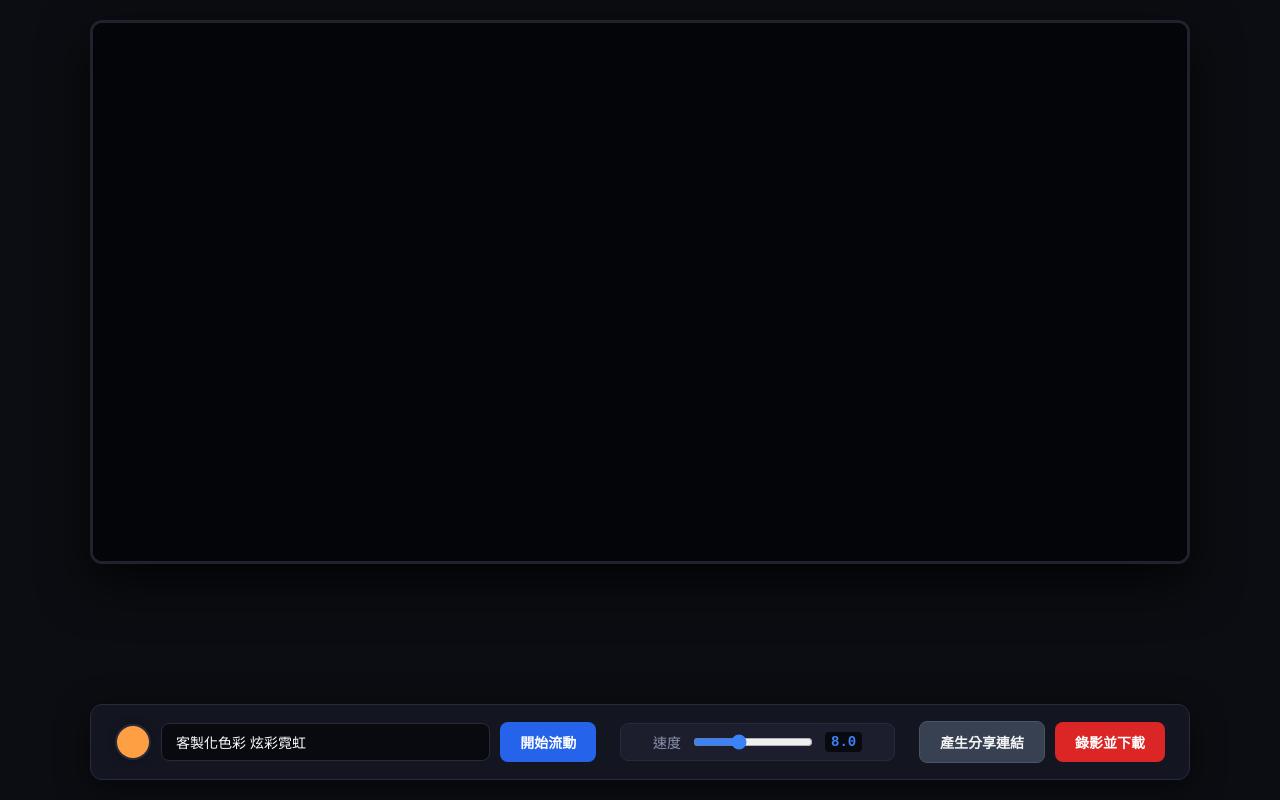
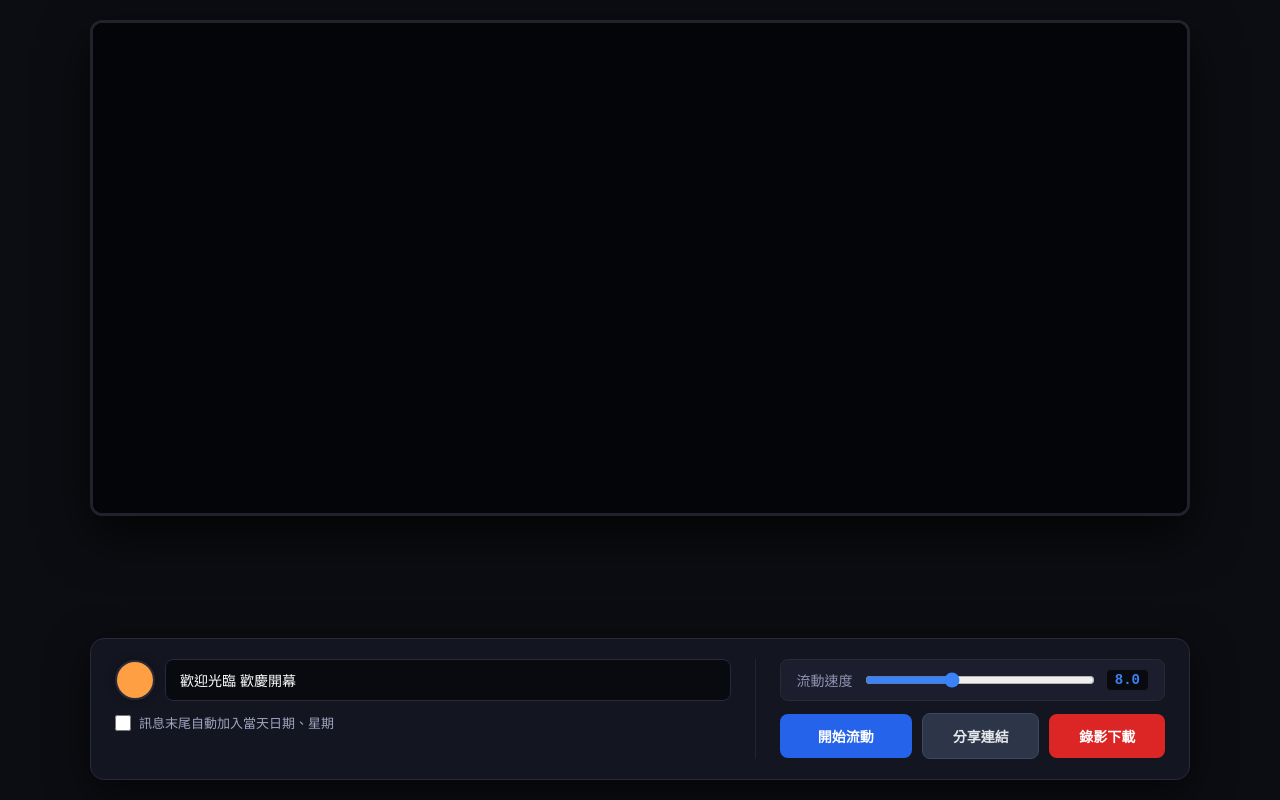
Before and after one commit to kuochili-ops/Marble-message, a plain HTML site: page index.html in a window 1280 px wide. Drawn offline with Linux system fonts and the light colour scheme.

Commit message:
Update index.html

```diff
--- a/index.html
+++ b/index.html
@@ -3,7 +3,7 @@
 <head>
     <meta charset="UTF-8">
     <meta name="viewport" content="width=device-width, initial-scale=1.0">
-    <title>32x32 高精細點陣彈珠跑馬燈 (繽紛色彩版)</title>
+    <title>32x32 高精細點陣彈珠跑馬燈 (智能日期排版優化版)</title>
     <style>
         * {
             box-sizing: border-box;
@@ -27,7 +27,7 @@
         .canvas-container {
             width: 100%;
             max-width: 1100px;
-            max-height: 68vh;
+            max-height: 62vh;
             aspect-ratio: 16 / 9;
             background: #040508;
             box-shadow: 0 20px 50px rgba(0,0,0,0.7);
@@ -45,38 +45,43 @@
             display: block;
         }
 
-        /* 現代化置底控制面板 */
+        /* 👑 全新優化：現代化高質感雙區塊控制面板 */
         .controls {
             width: 100%;
             max-width: 1100px;
             background: #131520;
             border: 1px solid #282a3a;
-            padding: 16px 24px;
-            border-radius: 12px;
-            display: flex;
-            align-items: center;
-            justify-content: space-between;
+            padding: 20px 24px;
+            border-radius: 14px;
+            display: grid;
+            grid-template-columns: 1.8fr 1.2fr; /* 黃金比例分配左、右大區塊 */
             gap: 24px;
             margin-top: 16px;
-            box-shadow: 0 8px 32px rgba(0, 0, 0, 0.5);
+            box-shadow: 0 12px 40px rgba(0, 0, 0, 0.6);
         }
 
-        /* 純分享模式隱藏介面 */
+        /* 純分享模式完全隱藏介面 */
         .controls.pure-mode {
             display: none !important;
         }
 
-        /* 左側：輸入與顏色群組 */
-        .input-section {
+        /* 左側大區塊：內容管理區（垂直排列） */
+        .control-left {
+            display: flex;
+            flex-direction: column;
+            gap: 12px;
+        }
+
+        /* 左上：文字與顏色輸入列 */
+        .input-row {
             display: flex;
             align-items: center;
             gap: 10px;
-            flex: 2;
-            min-width: 350px;
+            width: 100%;
         }
         input[type="text"] {
             flex: 1;
-            padding: 10px 14px;
+            padding: 12px 14px;
             font-size: 14px;
             border: 1px solid #282a3a;
             background: #090a10;
@@ -93,8 +98,8 @@
         /* 精緻的圓形色彩選擇器 */
         .color-picker-wrapper {
             position: relative;
-            width: 36px;
-            height: 36px;
+            width: 40px;
+            height: 40px;
             border-radius: 50%;
             border: 2px solid #282a3a;
             overflow: hidden;
@@ -111,86 +116,123 @@
             position: absolute;
             top: -5px;
             left: -5px;
-            width: 46px;
-            height: 46px;
+            width: 50px;
+            height: 50px;
             cursor: pointer;
             border: none;
             background: transparent;
         }
 
-        /* 中間：速度控制群組 */
-        .slider-section {
+        /* 左下：附加選項區 */
+        .options-row {
+            display: flex;
+            align-items: center;
+            gap: 16px;
+        }
+        .checkbox-label {
+            display: flex;
+            align-items: center;
+            gap: 8px;
+            color: #a0a5c0;
+            font-size: 13px;
+            cursor: pointer;
+            user-select: none;
+            transition: color 0.2s;
+        }
+        .checkbox-label:hover {
+            color: #fff;
+        }
+        .checkbox-label input[type="checkbox"] {
+            width: 16px;
+            height: 16px;
+            accent-color: #3b82f6;
+            cursor: pointer;
+        }
+
+        /* 右側大區塊：物理參數與系統動作 */
+        .control-right {
+            display: flex;
+            flex-direction: column;
+            justify-content: space-between;
+            gap: 12px;
+            border-left: 1px solid #222435;
+            padding-left: 24px;
+        }
+
+        /* 速度調節列 */
+        .slider-row {
             display: flex;
             align-items: center;
             gap: 12px;
             background: #1c1e2e;
-            padding: 8px 16px;
+            padding: 10px 16px;
             border-radius: 8px;
             border: 1px solid #282a3a;
             color: #a0a5c0;
             font-size: 14px;
-            user-select: none;
-            flex: 1;
-            min-width: 180px;
-            justify-content: center;
         }
         input[type="range"] {
             cursor: pointer;
-            width: 100%;
-            max-width: 120px;
+            flex: 1;
             accent-color: #3b82f6;
         }
         .speed-label {
             font-weight: 500;
             color: #8e94b1;
+            white-space: nowrap;
         }
         #speedValue {
             font-family: monospace;
             font-weight: bold;
             color: #3b82f6;
             background: #090a10;
-            padding: 2px 6px;
+            padding: 2px 8px;
             border-radius: 4px;
             text-align: center;
+            min-width: 38px;
         }
 
-        /* 右側：動作群組 */
-        .action-section {
+        /* 按鈕動作列 */
+        .action-row {
             display: flex;
             align-items: center;
             gap: 10px;
+            width: 100%;
         }
 
-        /* 按鈕基礎樣式 */
+        /* 按鈕核心樣式 */
         button {
-            padding: 10px 20px;
+            flex: 1;
+            padding: 12px 16px;
             font-size: 14px;
             font-weight: 600;
             border: none;
             border-radius: 8px;
             cursor: pointer;
-            transition: background 0.2s, transform 0.1s;
+            transition: background 0.2s, transform 0.1s, border-color 0.2s;
             white-space: nowrap;
+            text-align: center;
         }
         button:active {
-            transform: scale(0.97);
+            transform: scale(0.98);
         }
 
         .play-btn {
             background: #2563eb;
             color: white;
+            flex: 1.2; /* 流動按鈕稍微寬一點，強調主要操作 */
         }
         .play-btn:hover {
             background: #1d4ed8;
         }
 
         .share-btn {
-            background: #374151;
-            color: #f3f4f6;
-            border: 1px solid #4b5563;
+            background: #2d3548;
+            color: #e5e7eb;
+            border: 1px solid #3f485e;
         }
         .share-btn:hover {
-            background: #4b5563;
+            background: #3f485e;
         }
         .share-btn.copied {
             background: #10b981;
@@ -216,22 +258,21 @@
             100% { opacity: 1; }
         }
 
+        /* RWD 斷點優化：防止極端小螢幕元件碎裂 */
         @media (max-width: 900px) {
             body {
                 overflow-y: auto;
                 justify-content: center;
             }
             .controls {
-                flex-direction: column;
-                align-items: stretch;
-                gap: 14px;
+                grid-template-columns: 1fr;
+                gap: 16px;
+                padding: 16px;
             }
-            .input-section, .slider-section, .action-section {
-                width: 100%;
-                min-width: 0;
-            }
-            .action-section {
-                justify-content: flex-end;
+            .control-right {
+                border-left: none;
+                padding-left: 0;
+                gap: 16px;
             }
         }
     </style>
@@ -242,27 +283,37 @@
         <canvas id="marbleCanvas"></canvas>
     </div>
 
+    <!-- 優化後結構分明的完整呈現介面 -->
     <div class="controls" id="controlPanel">
-        <!-- 左側：輸入群組 + 顏色挑選器 -->
-        <div class="input-section">
-            <div class="color-picker-wrapper" title="更換文字顏色">
-                <input type="color" id="textColorPicker" value="#ff9f43">
+        <!-- 左側：內容配置大區塊 -->
+        <div class="control-left">
+            <div class="input-row">
+                <div class="color-picker-wrapper" title="更換文字顏色">
+                    <input type="color" id="textColorPicker" value="#ff9f43">
+                </div>
+                <input type="text" id="textInput" value="歡迎光臨 歡慶開幕" placeholder="請輸入跑馬燈文字...">
             </div>
-            <input type="text" id="textInput" value="客製化色彩 炫彩霓虹" placeholder="請輸入文字...">
-            <button id="renderBtn" class="play-btn">開始流動</button>
+            <div class="options-row">
+                <label class="checkbox-label">
+                    <input type="checkbox" id="addDateCheckbox">
+                    <span>訊息末尾自動加入當天日期、星期</span>
+                </label>
+            </div>
         </div>
 
-        <!-- 中間：速度控制 -->
-        <div class="slider-section">
-            <span class="speed-label">速度</span>
-            <input type="range" id="speedSlider" min="1" max="20" step="0.5" value="8">
-            <span id="speedValue" style="min-width: 32px;">8.0</span>
-        </div>
+        <!-- 右側：參數微調與功能按鈕區 -->
+        <div class="control-right">
+            <div class="slider-row">
+                <span class="speed-label">流動速度</span>
+                <input type="range" id="speedSlider" min="1" max="20" step="0.5" value="8">
+                <span id="speedValue">8.0</span>
+            </div>
 
-        <!-- 右側：功能動作 -->
-        <div class="action-section">
-            <button id="shareBtn" class="share-btn">產生分享連結</button>
-            <button id="recordBtn" class="record-btn">錄影並下載</button>
+            <div class="action-row">
+                <button id="renderBtn" class="play-btn">開始流動</button>
+                <button id="shareBtn" class="share-btn">分享連結</button>
+                <button id="recordBtn" class="record-btn">錄影下載</button>
+            </div>
         </div>
     </div>
 
@@ -276,18 +327,16 @@
         const speedSlider = document.getElementById('speedSlider');
         const speedValue = document.getElementById('speedValue');
         const textColorPicker = document.getElementById('textColorPicker');
+        const addDateCheckbox = document.getElementById('addDateCheckbox');
         const controlPanel = document.getElementById('controlPanel');
 
-        const ASPECT_RATIO = 16 / 9;
         const MATRIX_ROWS = 32;
         let MATRIX_COLS = 0;
         let ballRadius = 0;
 
-        // 底色靜態粒子樣式
         const COLOR_BG = '#1e272e';
         const COLOR_BG_GLOW = '#485460';
 
-        // 🎨 顏色動態運算容器
         let currentTextColor = '#ff9f43';
         let currentTextColorGlow = '#fff2cc';
         let currentTextColorShadow = '#662c00';
@@ -305,27 +354,21 @@
         let isRecording = false;
         let totalStreamCols = 0;
 
-        // 監聽顏色選擇器的即時變化
         textColorPicker.addEventListener('input', (e) => {
             updatePalette(e.target.value);
         });
 
-        // 🚀 核心演算法：根據選擇的顏色，自動推算高亮與陰影，保持3D光澤感
         function updatePalette(hexColor) {
             currentTextColor = hexColor;
-
-            // 將 HEX 轉為 RGB
             let r = parseInt(hexColor.slice(1, 3), 16);
             let g = parseInt(hexColor.slice(3, 5), 16);
             let b = parseInt(hexColor.slice(5, 7), 16);
 
-            // 計算反光高亮 (往白色靠攏)
             let nr = Math.min(255, Math.floor(r + (255 - r) * 0.7));
             let ng = Math.min(255, Math.floor(g + (255 - g) * 0.7));
             let nb = Math.min(255, Math.floor(b + (255 - b) * 0.7));
             currentTextColorGlow = `rgb(${nr}, ${ng}, ${nb})`;
 
-            // 計算深色陰影 (降低亮度)
             let dr = Math.max(0, Math.floor(r * 0.4));
             let dg = Math.max(0, Math.floor(g * 0.4));
             let db = Math.max(0, Math.floor(b * 0.4));
@@ -337,6 +380,16 @@
             speedValue.textContent = val.toFixed(1);
         });
 
+        // 📅 取得格式化日期與星期的函式 (例如: 5/21 星期四)
+        function getFormattedDateString() {
+            const now = new Date();
+            const month = now.getMonth() + 1;
+            const date = now.getDate();
+            const dayNames = ["星期日", "星期一", "星期二", "星期三", "星期四", "星期五", "星期六"];
+            const dayName = dayNames[now.getDay()];
+            return ` (${month}/${date} ${dayName})`;
+        }
+
         class MarqueeMarble {
             constructor(gridX, gridY, isText, targetX, targetY, enterDelay, speed) {
                 this.gridX = gridX;
@@ -344,10 +397,8 @@
                 this.isText = isText;
                 this.targetX = targetX;
                 this.targetY = targetY;
-
                 this.x = canvas.width + ballRadius * 2 + gridX * (ballRadius * 2);
                 this.y = targetY;
-
                 this.enterDelay = enterDelay;
                 this.speed = speed;
                 this.hasArrivedPhase1 = false;
@@ -381,7 +432,6 @@
                 );
 
                 if (this.isText) {
-                    // 套用即時更換的色彩光學組合
                     gradient.addColorStop(0, currentTextColorGlow);
                     gradient.addColorStop(0.3, currentTextColor);
                     gradient.addColorStop(1, currentTextColorShadow);
@@ -455,8 +505,13 @@
             isMarqueePhase = false;
             marqueeDelayCounter = 0;
 
-            const text = textInput.value || " ";
-            const textMatrix = generateLongTextMatrix(text);
+            // 🚀 核心邏輯：檢查是否勾選加入日期，動態組合最終字串
+            let finalOutputText = textInput.value || " ";
+            if (addDateCheckbox.checked) {
+                finalOutputText += getFormattedDateString();
+            }
+
+            const textMatrix = generateLongTextMatrix(finalOutputText);
             const totalTextPixelsWidth = textMatrix[0].length;
 
             const firstTwoWordsWidth = Math.min(64, totalTextPixelsWidth);
@@ -520,7 +575,7 @@
             animate();
         }
 
-        // 錄影邏輯
+        // 錄影下載
         function startRecording() {
             if (isRecording) return;
             isRecording = true;
@@ -549,7 +604,7 @@
 
                 const a = document.createElement('a');
                 a.href = url;
-                a.download = `marble_marquee_color_${new Date().getTime()}.webm`;
+                a.download = `marble_marquee_date_${new Date().getTime()}.webm`;
                 document.body.appendChild(a);
                 a.click();
 
@@ -558,7 +613,7 @@
                     URL.revokeObjectURL(url);
                 }, 100);
 
-                recordBtn.textContent = "錄影並下載";
+                recordBtn.textContent = "錄影下載";
                 recordBtn.classList.remove('recording');
                 isRecording = false;
             };
@@ -572,22 +627,22 @@
             mediaRecorder.stop();
         }
 
-        // 🔗 分享連結生成（加入顏色參數）
+        // 🔗 產生分享連結（新增 showDate 狀態傳遞）
         function generateShareLink() {
             const textValue = encodeURIComponent(textInput.value);
             const speedValue = speedSlider.value;
-            // 去掉 '#' 號以利 URL 參數安全傳遞
             const colorValue = textColorPicker.value.replace('#', '');
+            const showDateValue = addDateCheckbox.checked ? "1" : "0";
 
             const baseUrl = window.location.origin + window.location.pathname;
-            const shareUrl = `${baseUrl}?msg=${textValue}&speed=${speedValue}&color=${colorValue}`;
+            const shareUrl = `${baseUrl}?msg=${textValue}&speed=${speedValue}&color=${colorValue}&showDate=${showDateValue}`;
 
             navigator.clipboard.writeText(shareUrl).then(() => {
-                shareBtn.textContent = "網址已複製！";
+                shareBtn.textContent = "已複製！";
                 shareBtn.classList.add('copied');
 
                 setTimeout(() => {
-                    shareBtn.textContent = "產生分享連結";
+                    shareBtn.textContent = "分享連結";
                     shareBtn.classList.remove('copied');
                 }, 2000);
             }).catch(err => {
@@ -600,14 +655,18 @@
             const msg = urlParams.get('msg');
             const speed = urlParams.get('speed');
             const color = urlParams.get('color');
+            const showDate = urlParams.get('showDate');
 
-            // 讀取顏色參數
             if (color) {
                 const hexColor = '#' + color;
                 textColorPicker.value = hexColor;
                 updatePalette(hexColor);
             } else {
                 updatePalette(textColorPicker.value);
+            }
+
+            if (showDate) {
+                addDateCheckbox.checked = (showDate === "1");
             }
 
             if (msg) {
```
